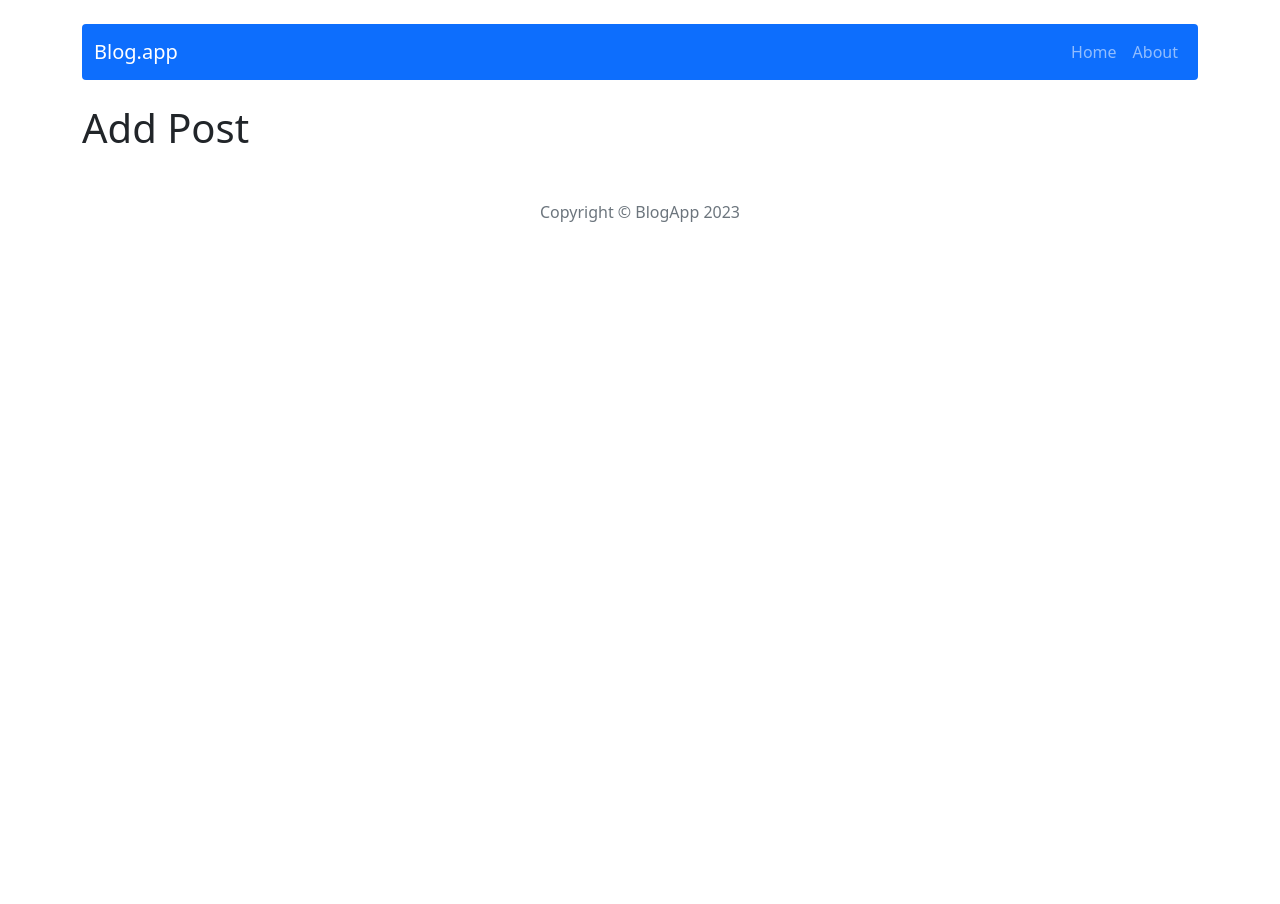
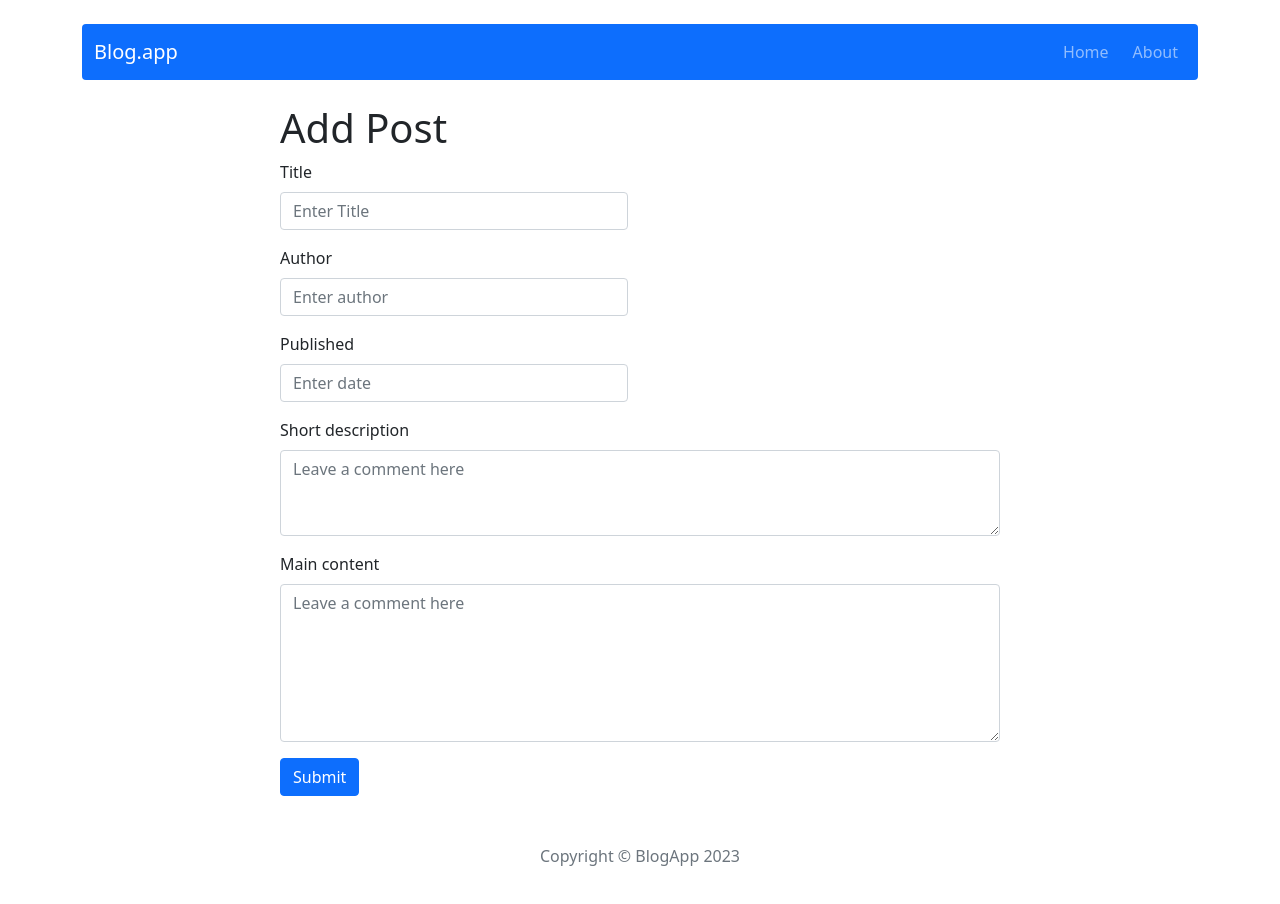
Before and after one commit to GrzeDul/crud-blog, a React (Create React App) app: page /post/add in a window 1280 px wide. Shown: the top 904 px of the page. Before the commit the page ends 800 px from the top, so only its background shows below. Built offline with nearby package versions, Linux system fonts and the light colour scheme.

Commit message:
Add delete and add post

```diff
--- a/package.json
+++ b/package.json
@@ -16,6 +16,7 @@
     "redux": "^4.1.2",
     "redux-devtools-extension": "^2.13.9",
     "sass": "^1.43.4",
+    "shortid": "^2.2.16",
     "web-vitals": "^2.1.4"
   },
   "scripts": {
--- a/src/App.js
+++ b/src/App.js
@@ -15,9 +15,9 @@ function App() {
       <Routes>
         <Route path='/' element={<Home />} />
         <Route path='/about' element={<About />} />
-        <Route path='/post/:id' element={<Post />} />
+        <Route path='/post/:postId' element={<Post />} />
         <Route path='/post/add' element={<PostAdd />} />
-        <Route path='/post/edit/:id' element={<PostEdit />} />
+        <Route path='/post/edit/:postId' element={<PostEdit />} />
         <Route path='*' element={<NotFound />} />
       </Routes>
       <Footer />
--- /dev/null
+++ b/src/components/features/AddPostForm/AddPostForm.js
@@ -0,0 +1,100 @@
+import Button from 'react-bootstrap/Button';
+import Form from 'react-bootstrap/Form';
+import Row from 'react-bootstrap/Row';
+import Col from 'react-bootstrap/Col';
+import { useState } from 'react';
+import { addPost } from '../../../redux/postsRedux';
+import { useDispatch } from 'react-redux';
+import { useNavigate } from 'react-router-dom';
+
+const AddPostForm = () => {
+  const [title, setTitle] = useState('');
+  const [shortDescription, setShortDescription] = useState('');
+  const [publishedDate, setPublishedDate] = useState('');
+  const [author, setAuthor] = useState('');
+  const [content, setContent] = useState('');
+  const dispatch = useDispatch();
+  const navigate = useNavigate();
+  const handleFormSubmit = (e) => {
+    e.preventDefault();
+    dispatch(
+      addPost({ title, author, publishedDate, content, shortDescription })
+    );
+    setTitle('');
+    setAuthor('');
+    setPublishedDate('');
+    setContent('');
+    setShortDescription('');
+    navigate('/');
+  };
+  return (
+    <Form onSubmit={handleFormSubmit}>
+      <Row>
+        <Col sm={8} md={6}>
+          <Form.Group className='mb-3' controlId='formTitle'>
+            <Form.Label>Title</Form.Label>
+            <Form.Control
+              type='text'
+              placeholder='Enter Title'
+              value={title}
+              onChange={(e) => {
+                setTitle(e.target.value);
+              }}
+            />
+          </Form.Group>
+          <Form.Group className='mb-3' controlId='formAuthor'>
+            <Form.Label>Author</Form.Label>
+            <Form.Control
+              type='text'
+              placeholder='Enter author'
+              value={author}
+              onChange={(e) => {
+                setAuthor(e.target.value);
+              }}
+            />
+          </Form.Group>
+          <Form.Group className='mb-3' controlId='formPublished'>
+            <Form.Label>Published</Form.Label>
+            <Form.Control
+              type='text'
+              placeholder='Enter date'
+              value={publishedDate}
+              onChange={(e) => {
+                setPublishedDate(e.target.value);
+              }}
+            />
+          </Form.Group>
+        </Col>
+      </Row>
+      <Form.Group className='mb-3' controlId='TextareaDescription'>
+        <Form.Label>Short description</Form.Label>
+        <Form.Control
+          as='textarea'
+          rows={3}
+          placeholder='Leave a comment here'
+          value={shortDescription}
+          onChange={(e) => {
+            setShortDescription(e.target.value);
+          }}
+        />
+      </Form.Group>
+      <Form.Group className='mb-3' controlId='TextareaContent'>
+        <Form.Label>Main content</Form.Label>
+        <Form.Control
+          as='textarea'
+          rows={6}
+          placeholder='Leave a comment here'
+          value={content}
+          onChange={(e) => {
+            setContent(e.target.value);
+          }}
+        />
+      </Form.Group>
+      <Button variant='primary' type='submit'>
+        Submit
+      </Button>
+    </Form>
+  );
+};
+
+export default AddPostForm;
--- a/src/components/features/PostCard/PostCard.js
+++ b/src/components/features/PostCard/PostCard.js
@@ -5,7 +5,7 @@ import { Link } from 'react-router-dom';
 const PostCard = ({ author, title, publishedDate, shortDescription, id }) => {
   return (
     <Card style={{ width: '18rem' }}>
-      <Card.Body>
+      <Card.Body className='d-flex flex-column'>
         <Card.Title>{title}</Card.Title>
         <p className='mb-1 text-bold'>
           <span>Author: {author}</span>
@@ -14,7 +14,7 @@ const PostCard = ({ author, title, publishedDate, shortDescription, id }) => {
           <span>Published: {publishedDate}</span>
         </p>
         <Card.Text className='my-3'>{shortDescription}</Card.Text>
-        <Link to={`post/${id}`}>
+        <Link to={`post/${id}`} className='mt-auto'>
           <Button variant='primary'>Read more</Button>
         </Link>
       </Card.Body>
--- a/src/components/features/RenderPosts/RenderPosts.js
+++ b/src/components/features/RenderPosts/RenderPosts.js
@@ -8,6 +8,7 @@ const RenderPosts = () => {
   return (
     <Container>
       <CardGroup>
+        {posts.length === 0 && <h2 className='m-auto'>No posts</h2>}
         {posts.map((post) => (
           <PostCard key={post.id} {...post} />
         ))}
--- a/src/components/pages/Post/Post.js
+++ b/src/components/pages/Post/Post.js
@@ -1,5 +1,90 @@
+import Button from 'react-bootstrap/Button';
+import Modal from 'react-bootstrap/Modal';
+import Row from 'react-bootstrap/Row';
+import Col from 'react-bootstrap/Col';
+import Container from 'react-bootstrap/Container';
+import { Link } from 'react-router-dom';
+import { useSelector, useDispatch } from 'react-redux';
+import { getPostById } from '../../../redux/postsRedux';
+import { useParams, Navigate } from 'react-router';
+import { useState } from 'react';
+import { deletePost } from '../../../redux/postsRedux';
 const Post = () => {
-  return <h1>Single Post</h1>;
+  const [show, setShow] = useState(false);
+  const dispatch = useDispatch();
+  const handleClose = () => setShow(false);
+  const handleShow = () => setShow(true);
+  const { postId } = useParams();
+  const handleDeleteClick = () => {
+    dispatch(deletePost(postId));
+    handleClose();
+  };
+  const postData = useSelector((state) => getPostById(state, postId));
+  if (!postData) return <Navigate to='/' />;
+  const { title, author, publishedDate, content } = postData;
+  return (
+    <article>
+      <Modal show={show} onHide={handleClose}>
+        <Modal.Header closeButton>
+          <Modal.Title>Are you sure?</Modal.Title>
+        </Modal.Header>
+
+        <Modal.Body>
+          <p>
+            The operation will completely remove post from the app. Are you sure
+            you want to do that?
+          </p>
+        </Modal.Body>
+
+        <Modal.Footer>
+          <Button
+            variant='secondary'
+            onClick={() => {
+              handleClose();
+            }}
+          >
+            Cancel
+          </Button>
+          <Button variant='danger' onClick={handleDeleteClick}>
+            Remove
+          </Button>
+        </Modal.Footer>
+      </Modal>
+
+      <Container>
+        <Row className='justify-content-md-center mb-5'>
+          <Col xs lg='7' className='d-flex flex-row'>
+            <h1 className='m-0 fs-3 text-bold'>{title}</h1>
+            <div className='buttons ms-auto'>
+              <Link to={`/post/edit/:postId`} className='ms-2'>
+                <Button variant='outline-success'>Edit</Button>
+              </Link>
+              <Button
+                variant='outline-danger'
+                className='ms-2'
+                onClick={() => {
+                  handleShow();
+                }}
+              >
+                Delete
+              </Button>
+            </div>
+          </Col>
+        </Row>
+        <Row className='justify-content-md-center'>
+          <Col xs lg='7'>
+            <p className='mb-1 text-bold'>
+              <span>Author: {author}</span>
+            </p>
+            <p className='mb-1 text-bold'>
+              <span>Published: {publishedDate}</span>
+            </p>
+            <p className='my-3'>{content}</p>
+          </Col>
+        </Row>
+      </Container>
+    </article>
+  );
 };
 
 export default Post;
--- a/src/components/pages/PostAdd/PostAdd.js
+++ b/src/components/pages/PostAdd/PostAdd.js
@@ -1,5 +1,18 @@
+import AddPostForm from '../../features/AddPostForm/AddPostForm';
+import Row from 'react-bootstrap/Row';
+import Col from 'react-bootstrap/Col';
+import Container from 'react-bootstrap/Container';
 const PostAdd = () => {
-  return <h1>Add Post</h1>;
+  return (
+    <Container>
+      <Row className='justify-content-md-center'>
+        <Col md={8}>
+          <h1>Add Post</h1>
+          <AddPostForm />
+        </Col>
+      </Row>
+    </Container>
+  );
 };
 
 export default PostAdd;
--- a/src/components/views/NavBar/NavBar.js
+++ b/src/components/views/NavBar/NavBar.js
@@ -5,14 +5,19 @@ import Container from 'react-bootstrap/Container';
 
 const NavBar = () => {
   return (
-    <Navbar bg='primary' variant='dark' expand='lg' className='my-4 rounded'>
+    <Navbar
+      bg='primary'
+      variant='dark'
+      expand='lg'
+      className='my-4 rounded d-flex flex-row'
+    >
       <Container>
         <Navbar.Brand href='#home'>Blog.app</Navbar.Brand>
-        <Nav>
-          <Nav.Link as={NavLink} to='/'>
+        <Nav className='ms-auto flex-row'>
+          <Nav.Link as={NavLink} to='/' className='ms-2'>
             Home
           </Nav.Link>
-          <Nav.Link as={NavLink} to='/about'>
+          <Nav.Link as={NavLink} to='/about' className='ms-2'>
             About
           </Nav.Link>
         </Nav>
--- a/src/redux/postsRedux.js
+++ b/src/redux/postsRedux.js
@@ -1,11 +1,23 @@
+import shortid from 'shortid';
 //selectors
 export const getAllPosts = ({ posts }) => posts;
+export const getPostById = ({ posts }, postId) =>
+  posts.find((post) => post.id === postId);
 // actions
 const createActionName = (actionName) => `app/posts/${actionName}`;
+const DELETE_POST = createActionName('DELETE_POST');
+const ADD_POST = createActionName('ADD_POST');
 
 // action creators
+export const deletePost = (payload) => ({ type: DELETE_POST, payload });
+export const addPost = (payload) => ({ type: ADD_POST, payload });
+
 const postsReducer = (statePart = [], action) => {
   switch (action.type) {
+    case DELETE_POST:
+      return statePart.filter((post) => post.id !== action.payload);
+    case ADD_POST:
+      return [...statePart, { ...action.payload, id: shortid() }];
     default:
       return statePart;
   }
```
Also changed, not shown: 1 other file (tests, documents, lock files or other folders).
